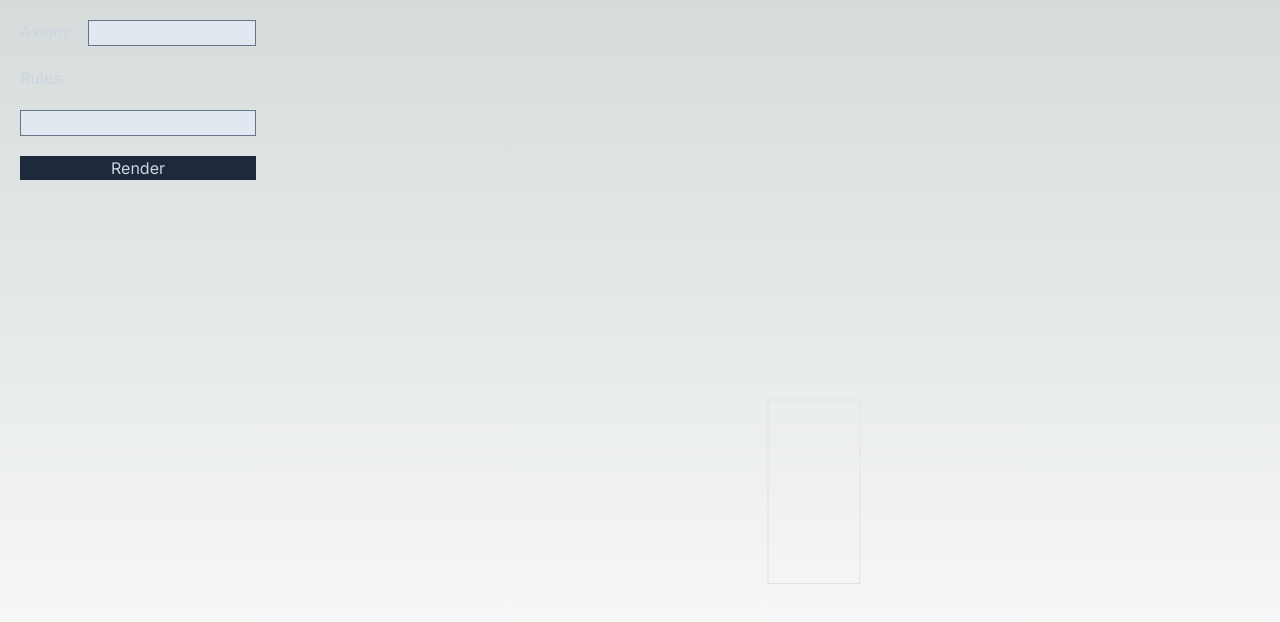
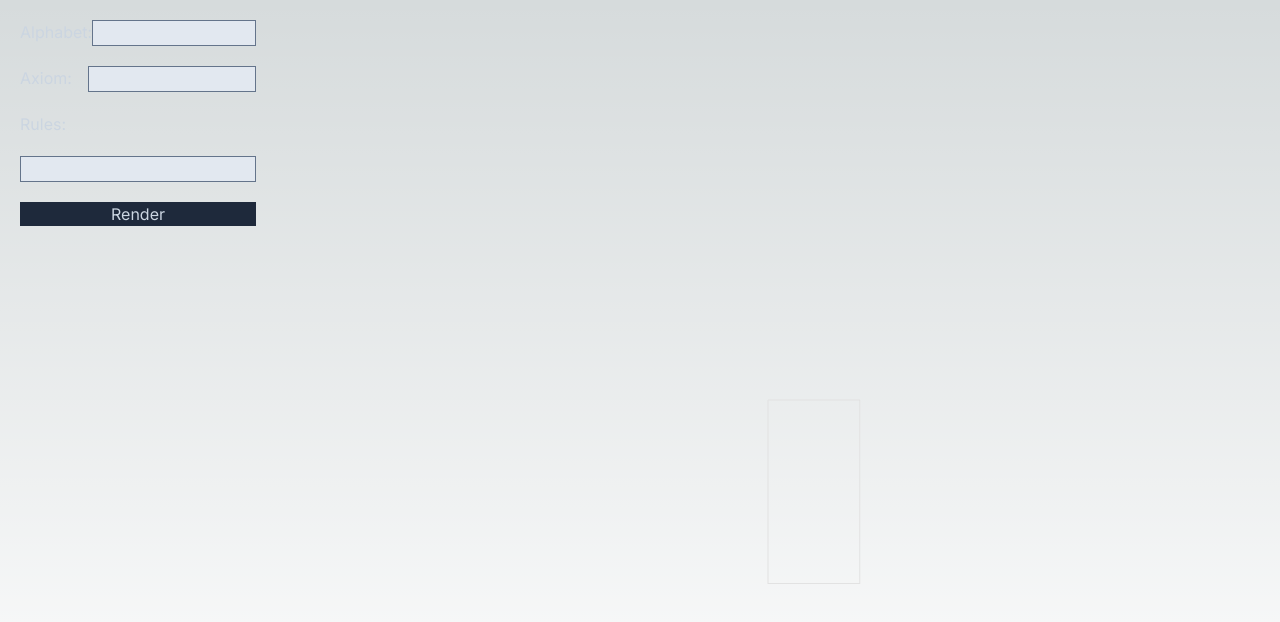
Before and after one commit to cjwurst/l-ink, a Next.js app in the folder l-ink/: page /sandbox in a window 1280 px wide. Shown: the top 622 px of the page. Built offline with nearby package versions, Linux system fonts and the light colour scheme.

Commit message:
add alphabet input to the side config

```diff
--- /dev/null
+++ b/l-ink/src/app/ui/alphabet.tsx
@@ -0,0 +1,42 @@
+'use client';
+
+import { useSearchParams, usePathname, useRouter } from 'next/navigation';
+
+export default function Alphabet() {
+    const searchParams = useSearchParams();
+    const pathname = usePathname();
+    const { replace } = useRouter();
+
+    const reservedChars:string[] = ["|", ":"];
+
+    function handleChange(term: string) {
+        const params = new URLSearchParams(searchParams);
+        const chars = Array.from(term);
+        console.log(chars);
+        const alphabet = chars.filter((c, i) => {
+            return chars.indexOf(c) === i &&           // remove duplicates
+            reservedChars.indexOf(c) === -1     // remove reserved characters
+        }).join("");
+        console.log(alphabet);
+        if (term) {
+            params.set('alphabet', alphabet);
+        } else {
+            params.delete('alphabet');
+        }
+        replace(`${pathname}?${params.toString()}`);
+    }
+
+    return (
+        <div className="relative flex pt-5 flex-grow">
+            <div className="w-24">
+                <label htmlFor="alphabet"> Alphabet: </label>
+            </div>
+            <input
+                id="alphabet"
+                className="peer block outline-2 w-full border border-slate-500 bg-slate-200 text-black"
+                onChange={ (e) => { handleChange(e.target.value); }}
+                defaultValue = {searchParams.get('alphabet')?.toString()}
+            />
+        </div>
+    );
+}
--- a/l-ink/src/app/ui/sideconfig.tsx
+++ b/l-ink/src/app/ui/sideconfig.tsx
@@ -1,4 +1,4 @@
-import { useParams, useRouter, usePathname } from 'next/navigation';
+import Alphabet from '@/app/ui/alphabet';
 import Axiom from '@/app/ui/axiom';
 import Ruleset from '@/app/ui/ruleset';
 import IterateButton from '@/app/ui/renderButton';
@@ -7,6 +7,7 @@ export default function SideConfig() {
     return (
         <div className="h-full flex-col items-center justify-start text-slate-300">
             <div className="pl-5">
+                <Alphabet />
                 <Axiom />
                 <Ruleset />
                 <div className="mt-5 flex flex-col items-center bg-slate-800">
```
